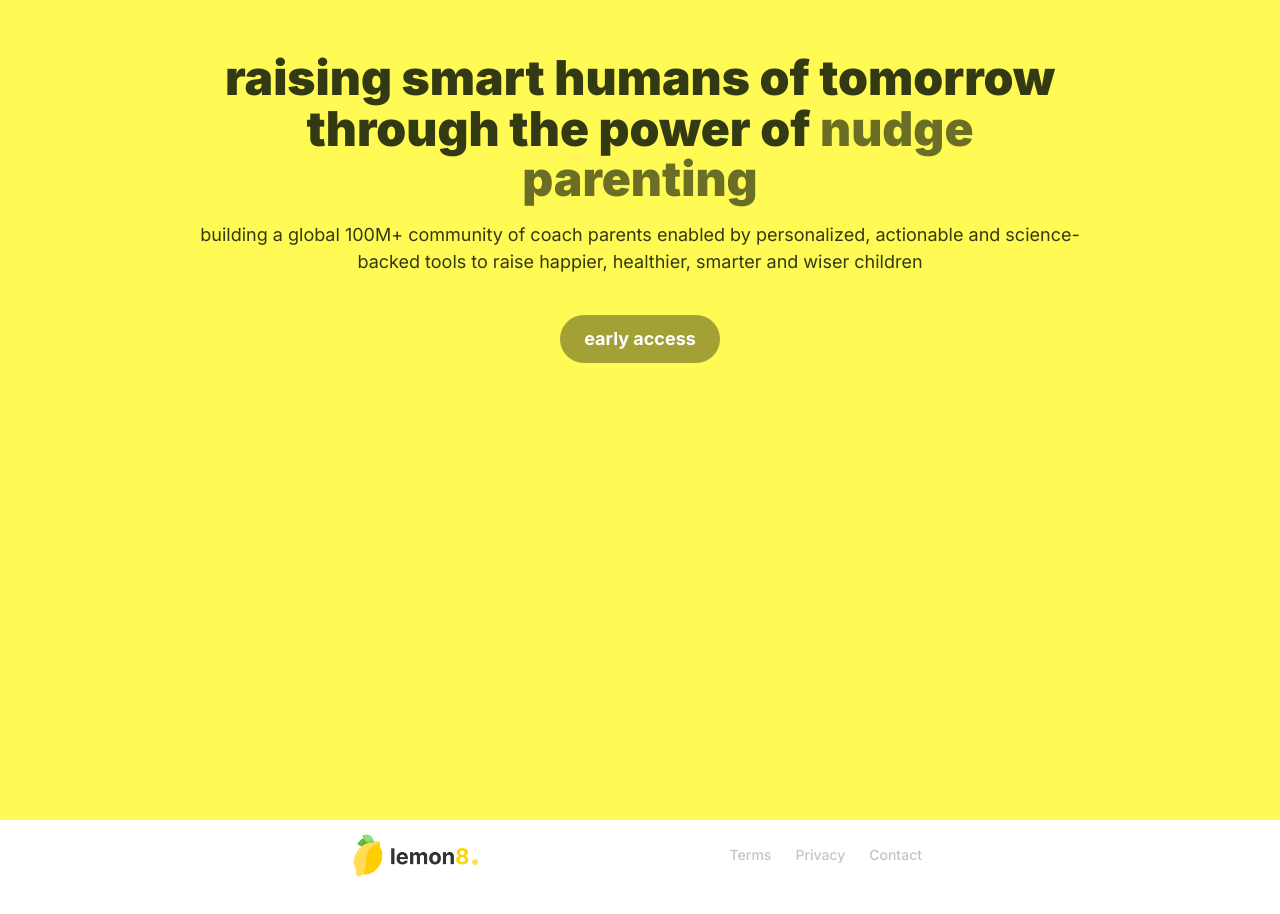
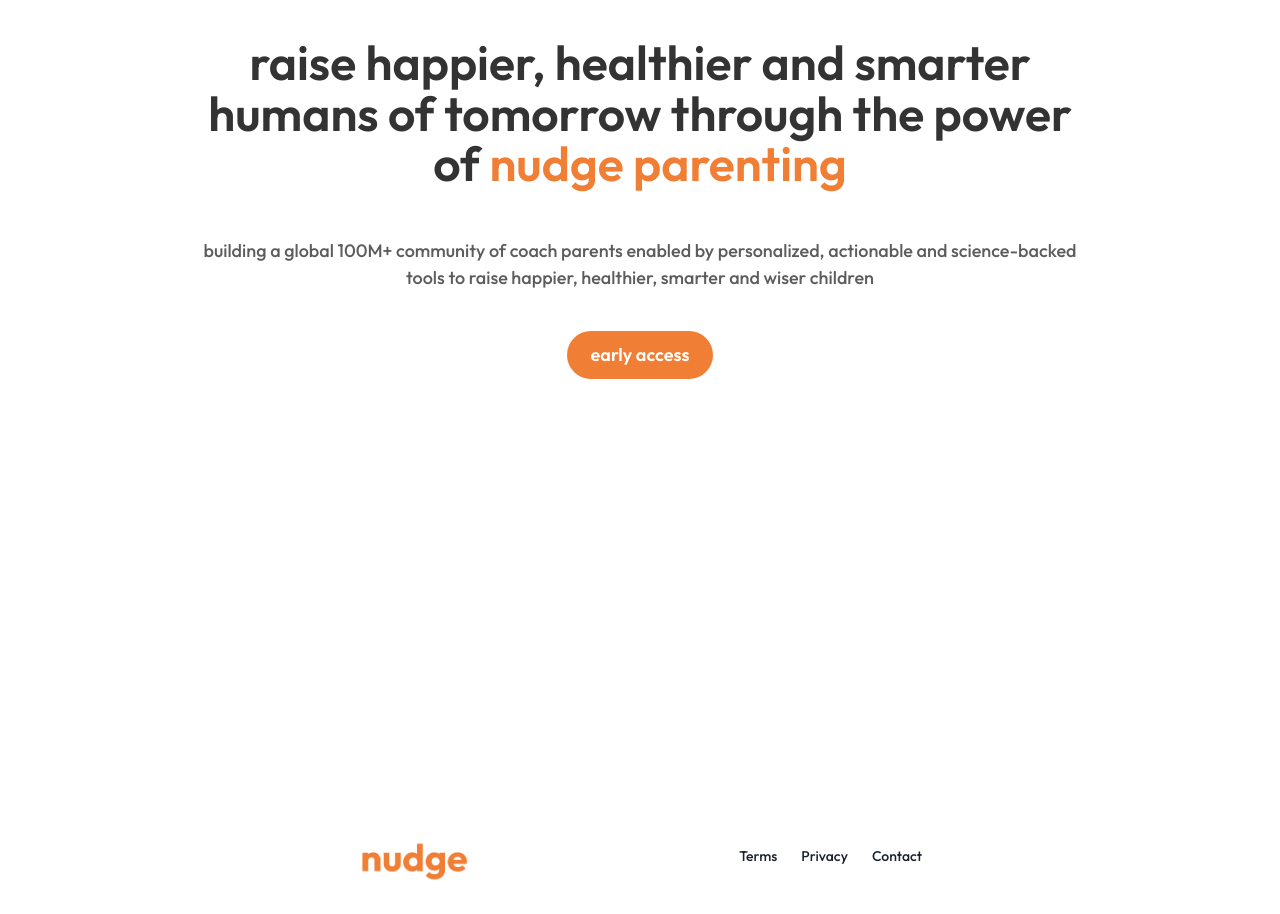
Before and after one commit to nudge-parenting/nudge-website, a Next.js app: page / in a window 1280 px wide. Shown: the part 200-1114 px from the top of the page. Built offline with nearby package versions, Linux system fonts and the light colour scheme.

Commit message:
basic stuff

```diff
--- a/components/Hero.js
+++ b/components/Hero.js
@@ -33,14 +33,15 @@ const Hero = ({ onContactModalOpen }) => {
 							xl: "5xl",
 							"2xl": "7xl",
 						}}
-						fontWeight="black"
+						fontWeight="semibold"
 						color="nudgeblack.500"
 						w="100%"
 						textAlign="center"
 						lineHeight="1.05"
 					>
-						raising smart humans of tomorrow through the power of
-						<Text as="span" color="nudgeyellow.200">
+						raise happier, healthier and smarter humans of tomorrow
+						through the power of
+						<Text color="nudgeorange.500" as="span">
 							{" "}
 							nudge parenting
 						</Text>
@@ -53,11 +54,11 @@ const Hero = ({ onContactModalOpen }) => {
 							xl: "lg",
 							"2xl": "2xl",
 						}}
-						fontWeight="normal"
-						color="nudgeblack.500"
+						fontWeight="medium"
+						color="nudgeblack.400"
 						w="100%"
 						textAlign="center"
-						mt="4"
+						mt="12"
 					>
 						building a global 100M+ community of coach parents
 						enabled by personalized, actionable and science-backed
@@ -77,8 +78,8 @@ const Hero = ({ onContactModalOpen }) => {
 						<WrapItem w={["100%", "auto"]}>
 							<Button
 								w={["100%", "auto"]}
-								colorScheme="blackAlpha"
-								fontWeight="bold"
+								colorScheme="nudgeorange"
+								fontWeight="semibold"
 								borderRadius="3xl"
 								size="lg"
 								onClick={onContactModalOpen}
@@ -88,7 +89,7 @@ const Hero = ({ onContactModalOpen }) => {
 						</WrapItem>
 						{/* <WrapItem w={["100%", "auto"]} bg="white">
 							<Button
-								colorScheme="nudgeyellow"
+								colorScheme="nudgeorange"
 								fontWeight="bold"
 								borderRadius="3xl"
 								variant="outline"
--- a/components/Layout.js
+++ b/components/Layout.js
@@ -137,7 +137,7 @@ const Layout = ({ children }) => {
 				<script>{injectGA()}</script>
 			</Head>
 
-			<Box mt={["12", "0"]} bg={"nudgeyellow.500"}>
+			<Box mt={["12", "0"]}>
 				{/* <GoToTopButton /> */}
 				<Navbar
 					toggleOpen={toggleOpen}
@@ -460,7 +460,7 @@ const ContactModal = ({ isContactModalOpen, onContactModalClose }) => {
 									<FormControl>
 										<FormLabel>Category</FormLabel>
 										<CheckboxGroup
-											colorScheme="nudgeyellow"
+											colorScheme="nudgeorange"
 											defaultValue={["Mobile App"]}
 										>
 											<Box>
@@ -596,7 +596,7 @@ const ContactModal = ({ isContactModalOpen, onContactModalClose }) => {
 										</Button>
 										<Button
 											type="submit"
-											colorScheme="nudgeyellow"
+											colorScheme="nudgeorange"
 											mr={3}
 											onClick={() => null}
 										>
@@ -633,7 +633,6 @@ const DesktopNav = ({ path, onContactModalOpen }) => {
 					lg: "90px",
 				}}
 				py={"3"}
-				bg={"nudgeyellow.500"}
 				w="100vw"
 				zIndex="10"
 			>
@@ -654,7 +653,7 @@ const DesktopNav = ({ path, onContactModalOpen }) => {
 				{/* <NavLink text="Past Projects" path={path} target="/work" /> */}
 				<Spacer />
 				<Button
-					colorScheme="nudgeyellow"
+					colorScheme="nudgeorange"
 					fontWeight="bold"
 					borderRadius="md"
 					onClick={() => {
@@ -665,7 +664,7 @@ const DesktopNav = ({ path, onContactModalOpen }) => {
 					we&apos;re hiring!
 				</Button>
 				<Button
-					colorScheme="nudgeyellow"
+					colorScheme="nudgeorange"
 					fontWeight="bold"
 					borderRadius="md"
 					onClick={() => {
@@ -737,7 +736,7 @@ const MobileNav = ({ isOpen = false, toggleOpen, path }) => {
 							// variants={sidebar}
 							right={isOpen ? "0" : "-100vw"}
 							bottom="0"
-							// bg="nudgeyellow.500"
+							// bg="nudgeorange.500"
 							bg="white"
 							w={["100vw"]}
 							h="100vh"
@@ -790,7 +789,7 @@ const MobileNav = ({ isOpen = false, toggleOpen, path }) => {
 										fontWeight="normal"
 										mt="4"
 										mb="2"
-										color="lemongrey.500"
+										color="nudgeblack.300"
 									>
 										Contact
 									</Text>
@@ -799,7 +798,7 @@ const MobileNav = ({ isOpen = false, toggleOpen, path }) => {
 										fontWeight="medium"
 										color="nudgeblack.500"
 									>
-										hi@lemon8.in
+										hi@nudgeparenting.com
 									</Text>
 								</Box>
 							</VStack>
@@ -854,8 +853,8 @@ const NavLink = ({
 					color={
 						isSelected
 							? [
-									"nudgeyellow.500",
-									"nudgeyellow.500",
+									"nudgeorange.500",
+									"nudgeorange.500",
 									"nudgeblack.500",
 							  ]
 							: [
@@ -871,8 +870,8 @@ const NavLink = ({
 			</Link>
 			<Box
 				minW="2"
-				minH="3px"
-				bg="nudgeyellow.200"
+				minH="4px"
+				bg="nudgeorange.500"
 				w="15%"
 				mt="2"
 				// borderRadius="500px"
--- a/components/Services.js
+++ b/components/Services.js
@@ -46,7 +46,7 @@ const ColorBreak = ({ onContactModalOpen }) => {
 				xl: "200",
 				"2xl": "360",
 			}}
-			bg="nudgeyellow.500"
+			bg="nudgeorange.500"
 			maxW="100%"
 			borderRadius="xl"
 			p={["10", "20"]}
@@ -123,7 +123,7 @@ const Service = ({
 					lineHeight="1.05"
 				>
 					{heading}{" "}
-					<Text as="span" color="nudgeyellow.500">
+					<Text as="span" color="nudgeorange.500">
 						{lastWord}
 					</Text>
 				</Text>
--- a/package.json
+++ b/package.json
@@ -12,7 +12,7 @@
     "@chakra-ui/react": "^1.6.5",
     "@emotion/react": "11",
     "@emotion/styled": "11",
-    "@fontsource/inter": "^4.5.0",
+    "@fontsource/outfit": "^4.5.4",
     "add": "^2.0.6",
     "formik": "^2.2.9",
     "framer-motion": "^4.1.17",
@@ -20,7 +20,6 @@
     "react": "17.0.2",
     "react-dom": "17.0.2",
     "react-icons": "^4.2.0",
-    "react-particles-js": "^3.5.3",
     "react-responsive-carousel": "^3.2.21",
     "react-slick": "^0.28.1",
     "slick-carousel": "^1.8.1",
--- a/pages/_app.js
+++ b/pages/_app.js
@@ -1,39 +1,41 @@
 import { ChakraProvider, extendTheme } from "@chakra-ui/react";
 import Layout from "../components/Layout";
-import "@fontsource/inter/100.css";
-import "@fontsource/inter/200.css";
-import "@fontsource/inter/300.css";
-import "@fontsource/inter/400.css";
-import "@fontsource/inter/500.css";
-import "@fontsource/inter/600.css";
-import "@fontsource/inter/700.css";
-import "@fontsource/inter/800.css";
-import "@fontsource/inter/900.css";
+import "@fontsource/outfit/100.css";
+import "@fontsource/outfit/200.css";
+import "@fontsource/outfit/300.css";
+import "@fontsource/outfit/400.css";
+import "@fontsource/outfit/500.css";
+import "@fontsource/outfit/600.css";
+import "@fontsource/outfit/700.css";
+import "@fontsource/outfit/800.css";
+import "@fontsource/outfit/900.css";
 
 const indTheme = {
-	fonts: { body: "Inter", heading: "Inter" },
+	fonts: { body: "Outfit", heading: "Outfit" },
 	colors: {
-		nudgeyellow: {
-			500: "#FFFA54",
-			200: "#6B6F25",
+		nudgeorange: {
+			50: "#FCE5D6",
+			100: "#FCE5D6",
+			200: "#F9CBAE",
+			300: "#F6B285",
+			400: "#F3985D",
+			500: "#F07E34",
+			600: "#C0652A",
+			700: "#904C1F",
+			800: "#603215",
+			900: "#30190A",
 		},
 		nudgeblack: {
-			500: "#323913",
-		},
-		lemongreen: {
-			500: "#98DB7C",
-		},
-		lemongrey: {
-			50: "#F2F2F2",
-			100: "#DBDBDB",
-			200: "#C4C4C4",
-			300: "#ADADAD",
-			400: "#969696",
-			500: "#808080",
-			600: "#666666",
-			700: "#4D4D4D",
-			800: "#333333",
-			900: "#1A1A1A",
+			50: "#D6D6D6",
+			100: "#D6D6D6",
+			200: "#ADADAD",
+			300: "#858585",
+			400: "#5C5C5C",
+			500: "#333333",
+			600: "#292929",
+			700: "#1F1F1F",
+			800: "#141414",
+			900: "#0A0A0A",
 		},
 	},
 	fontSizes: {
--- a/pages/method.js
+++ b/pages/method.js
@@ -6,7 +6,7 @@ const Method = () => (
 			minW="50"
 			minH="90vh"
 			mt={{ base: "10", md: "110", lg: "110", xl: "140" }}
-			bg="nudgeyellow.200"
+			bg="nudgeorange.200"
 			mx={{
 				base: "8",
 				md: "90",
--- a/pages/work.js
+++ b/pages/work.js
@@ -68,7 +68,7 @@ const Work = () => {
 						lineHeight="1.05"
 					>
 						Your{" "}
-						<Text as="span" color="nudgeyellow.500">
+						<Text as="span" color="nudgeorange.500">
 							Idea{" "}
 						</Text>
 						Could be here!
```
Also changed, not shown: public/lemon-typo-logo.png, 1 other file (tests, documents, lock files or other folders).
